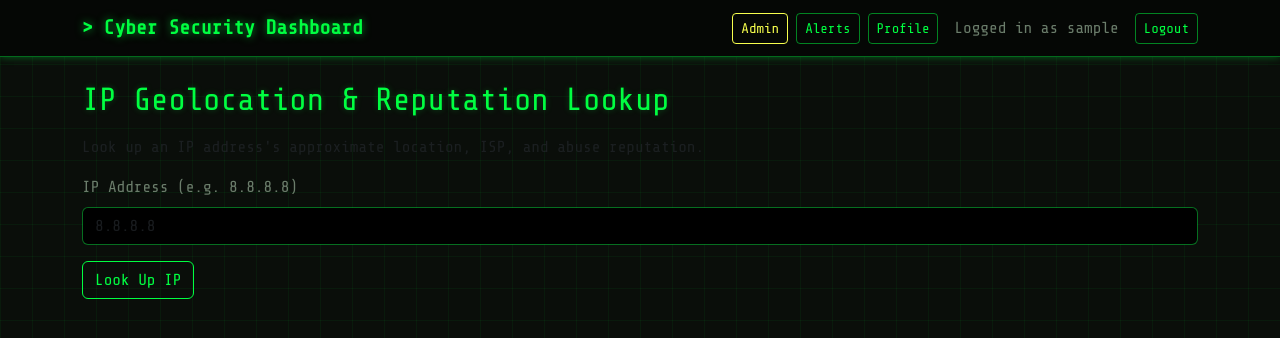
After one commit to Rith239/cyber_dashboard, a Flask app: page /ip-lookup in a window 1280 px wide. The commit adds this page. Shown: the top 338 px of the page. Run offline with Flask 3, Linux system fonts and the light colour scheme; a user stored in the database is signed in; tables that the repository leaves empty hold one stand-in row (values such as "Sample post"); some libraries are stand-ins or nearby versions.

Commit message:
Add IP Geolocation and Reputation Lookup combining ip-api.com and AbuseIPDB

```diff
--- a/app/__init__.py
+++ b/app/__init__.py
@@ -64,6 +64,9 @@ def create_app():
     from app.sslcheck import sslcheck_bp
     app.register_blueprint(sslcheck_bp, url_prefix='/')
 
+    from app.iplookup import iplookup_bp
+    app.register_blueprint(iplookup_bp, url_prefix='/')
+
     @app.context_processor
     def inject_unread_alert_count():
         if current_user.is_authenticated:
--- /dev/null
+++ b/app/iplookup/forms.py
@@ -0,0 +1,17 @@
+"""
+app/iplookup/forms.py
+
+Form for submitting an IP address to look up.
+"""
+
+from flask_wtf import FlaskForm
+from wtforms import StringField, SubmitField
+from wtforms.validators import DataRequired, Length
+
+
+class IPLookupForm(FlaskForm):
+    ip_address = StringField(
+        'IP Address (e.g. 8.8.8.8)',
+        validators=[DataRequired(), Length(min=7, max=45)]
+    )
+    submit = SubmitField('Look Up IP')
--- /dev/null
+++ b/app/iplookup/routes.py
@@ -0,0 +1,120 @@
+"""
+app/iplookup/routes.py
+
+Looks up an IP address's geolocation (ip-api.com, no key needed) and
+abuse reputation (AbuseIPDB, requires a free API key).
+"""
+
+import os
+import re
+import requests
+from flask import render_template, flash
+from flask_login import login_required, current_user
+
+from app import db
+from app.iplookup import iplookup_bp
+from app.iplookup.forms import IPLookupForm
+from app.models import Scan
+
+ABUSEIPDB_API_KEY = os.environ.get('ABUSEIPDB_API_KEY')
+
+IP_PATTERN = re.compile(
+    r'^(\d{1,3})\.(\d{1,3})\.(\d{1,3})\.(\d{1,3})$'
+)
+
+
+def is_valid_ipv4(ip):
+    match = IP_PATTERN.match(ip)
+    if not match:
+        return False
+    return all(0 <= int(part) <= 255 for part in match.groups())
+
+
+def get_geolocation(ip):
+    """Free, no-key geolocation lookup via ip-api.com."""
+    response = requests.get(f'http://ip-api.com/json/{ip}', timeout=8)
+    data = response.json()
+
+    if data.get('status') != 'success':
+        return None
+
+    return {
+        'country': data.get('country', 'Unknown'),
+        'city': data.get('city', 'Unknown'),
+        'region': data.get('regionName', 'Unknown'),
+        'isp': data.get('isp', 'Unknown'),
+        'org': data.get('org', 'Unknown'),
+    }
+
+
+def get_abuse_reputation(ip):
+    """
+    Checks AbuseIPDB for abuse reports on this IP.
+    Returns None if the API key isn't configured or the request fails,
+    rather than crashing -- geolocation can still be shown on its own.
+    """
+    if not ABUSEIPDB_API_KEY:
+        return None
+
+    headers = {'Key': ABUSEIPDB_API_KEY, 'Accept': 'application/json'}
+    params = {'ipAddress': ip, 'maxAgeInDays': 90}
+
+    try:
+        response = requests.get(
+            'https://api.abuseipdb.com/api/v2/check',
+            headers=headers, params=params, timeout=8
+        )
+        response.raise_for_status()
+        data = response.json().get('data', {})
+
+        return {
+            'abuse_score': data.get('abuseConfidenceScore', 0),
+            'total_reports': data.get('totalReports', 0),
+            'is_whitelisted': data.get('isWhitelisted', False),
+        }
+    except requests.exceptions.RequestException:
+        return None
+
+
+@iplookup_bp.route('/ip-lookup', methods=['GET', 'POST'])
+@login_required
+def lookup():
+    """Displays the IP lookup form and, on submission, fetches geolocation + reputation."""
+    form = IPLookupForm()
+    result = None
+
+    if form.validate_on_submit():
+        ip = form.ip_address.data.strip()
+
+        if not is_valid_ipv4(ip):
+            flash('That doesn\'t look like a valid IPv4 address (e.g. 8.8.8.8).', 'danger')
+        else:
+            geo = get_geolocation(ip)
+
+            if geo is None:
+                flash(f'Could not find geolocation data for "{ip}".', 'warning')
+            else:
+                reputation = get_abuse_reputation(ip)
+
+                result = {
+                    'ip': ip,
+                    'geo': geo,
+                    'reputation': reputation,
+                }
+
+                summary_parts = [f"Location: {geo['city']}, {geo['country']} | ISP: {geo['isp']}"]
+                if reputation:
+                    summary_parts.append(f"Abuse score: {reputation['abuse_score']}% ({reputation['total_reports']} reports)")
+
+                new_scan = Scan(
+                    user_id=current_user.id,
+                    scan_type='ip_lookup',
+                    target=ip,
+                    result=' | '.join(summary_parts)
+                )
+                db.session.add(new_scan)
+                db.session.commit()
+
+                flash('IP lookup completed and saved.', 'success')
+
+    return render_template('iplookup/lookup.html', form=form, result=result)
--- /dev/null
+++ b/app/templates/iplookup/lookup.html
@@ -0,0 +1,49 @@
+{% extends "base.html" %}
+{% block title %}IP Lookup{% endblock %}
+{% block content %}
+
+<h2 class="mb-3">IP Geolocation &amp; Reputation Lookup</h2>
+<p class="text-muted">Look up an IP address's approximate location, ISP, and abuse reputation.</p>
+
+<form method="POST" class="mb-4">
+    {{ form.hidden_tag() }}
+    <div class="mb-3">
+        {{ form.ip_address.label(class="form-label") }}
+        {{ form.ip_address(class="form-control", placeholder="8.8.8.8") }}
+        {% for error in form.ip_address.errors %}
+            <div class="text-danger">{{ error }}</div>
+        {% endfor %}
+    </div>
+    {{ form.submit(class="btn btn-primary") }}
+</form>
+
+{% if result %}
+<div class="card">
+    <div class="card-body">
+        <h5 class="card-title">{{ result.ip }}</h5>
+
+        <p><strong>Location:</strong> {{ result.geo.city }}, {{ result.geo.region }}, {{ result.geo.country }}</p>
+        <p><strong>ISP:</strong> {{ result.geo.isp }}</p>
+        <p><strong>Organization:</strong> {{ result.geo.org }}</p>
+
+        {% if result.reputation %}
+            <hr>
+            {% if result.reputation.abuse_score >= 50 %}
+                <div class="alert alert-danger">
+                    High abuse confidence: {{ result.reputation.abuse_score }}% based on {{ result.reputation.total_reports }} report(s).
+                </div>
+            {% elif result.reputation.abuse_score > 0 %}
+                <div class="alert alert-warning">
+                    Some abuse reports found: {{ result.reputation.abuse_score }}% confidence, {{ result.reputation.total_reports }} report(s).
+                </div>
+            {% else %}
+                <div class="alert alert-success">No abuse reports found for this IP.</div>
+            {% endif %}
+        {% else %}
+            <p class="text-muted small">Reputation data unavailable (AbuseIPDB API key not configured or request failed).</p>
+        {% endif %}
+    </div>
+</div>
+{% endif %}
+
+{% endblock %}
```
Also changed, not shown: app/iplookup/__init__.py (added, +12 -0 lines), app/templates/dashboard/home.html (+12 -0 lines).
